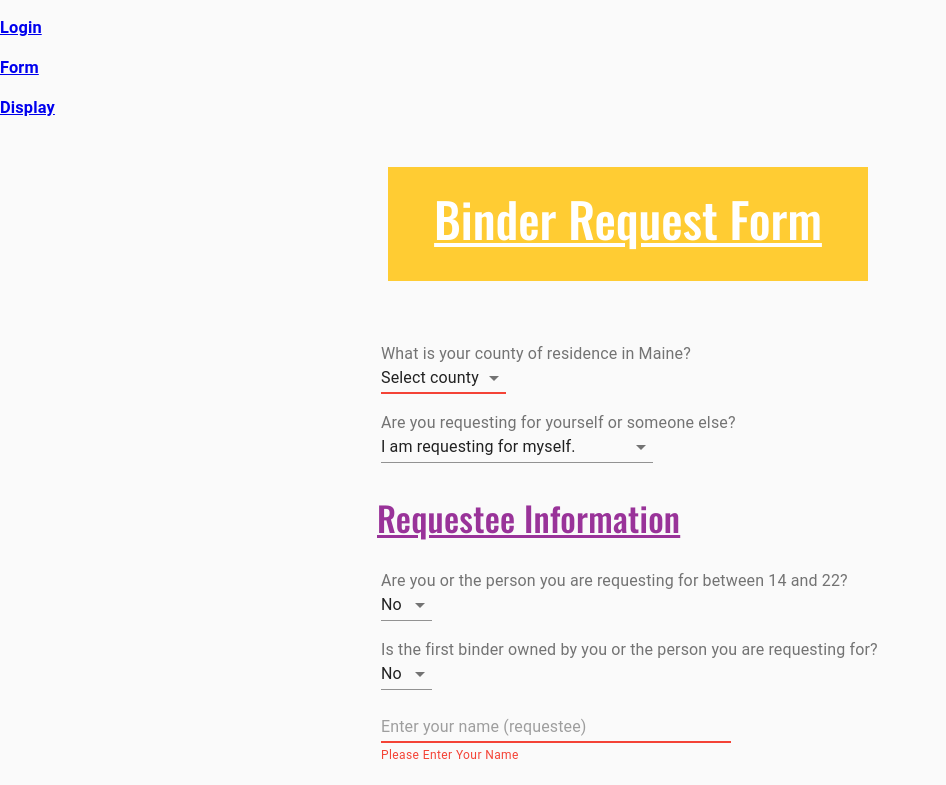
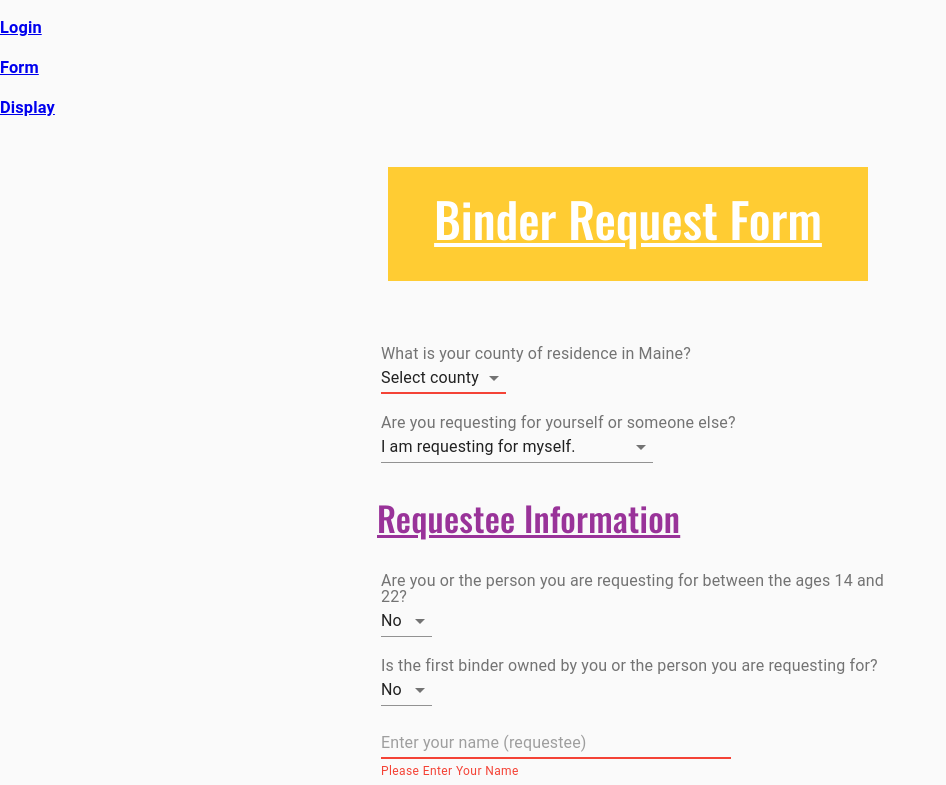
Before and after one commit to limzkil/OM-binder-program, a React (Create React App) app: page /form in a window 1280 px wide. Shown: the top 785 px of the page, without its empty margins (0-946 px from the left). Built offline with nearby package versions, Linux system fonts and the light colour scheme.

Commit message:
before pulling

```diff
--- a/server.js
+++ b/server.js
@@ -785,7 +785,9 @@ app.post("/send_mail", async (req, res) => {
 });
 
 // post request for moving binder from "requested" to "shipped"
-app.post("/confirmSent", async (req, res) => {});
+app.post("/confirmSent", async (req, res) => {
+
+});
 
 //app.get for the fetch request
 app.get("/inventory", async (req, res) => {
--- a/src/Display.js
+++ b/src/Display.js
@@ -122,7 +122,6 @@ if(isAuthenticated)
       <NotAuthorized />
     )
   }
-
 };
 
 export default Display;
--- a/src/ReqForm.js
+++ b/src/ReqForm.js
@@ -381,7 +381,7 @@ export default function ReqForm() {
                 </Typography>
                 <Grid item xs={12} className={style.formItemContain}>
                   <InputLabel>
-                    Are you or the person you are requesting for between 14 and
+                    Are you or the person you are requesting for between the ages 14 and
                     22?
                   </InputLabel>
                   <NativeSelect
```
